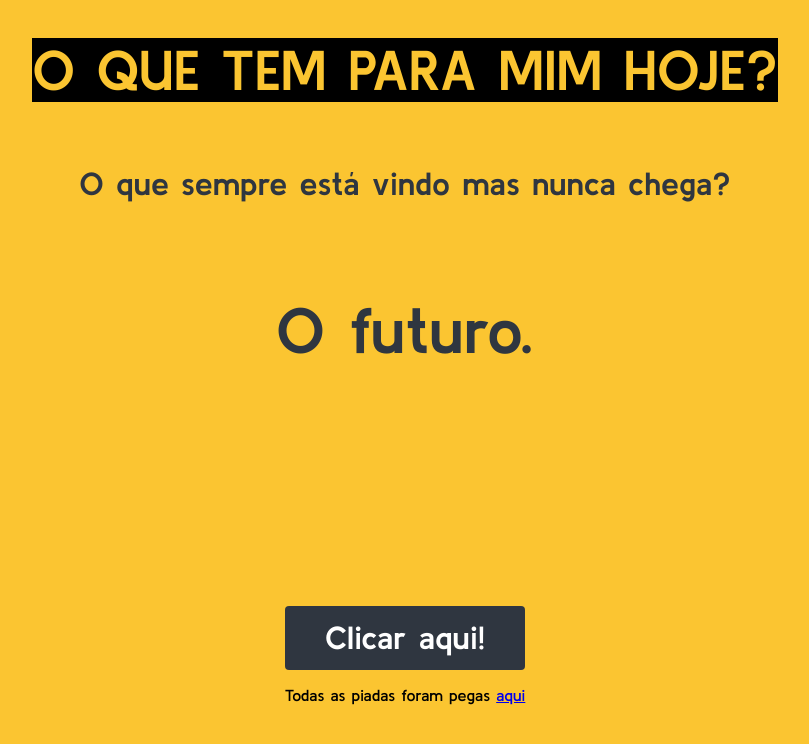
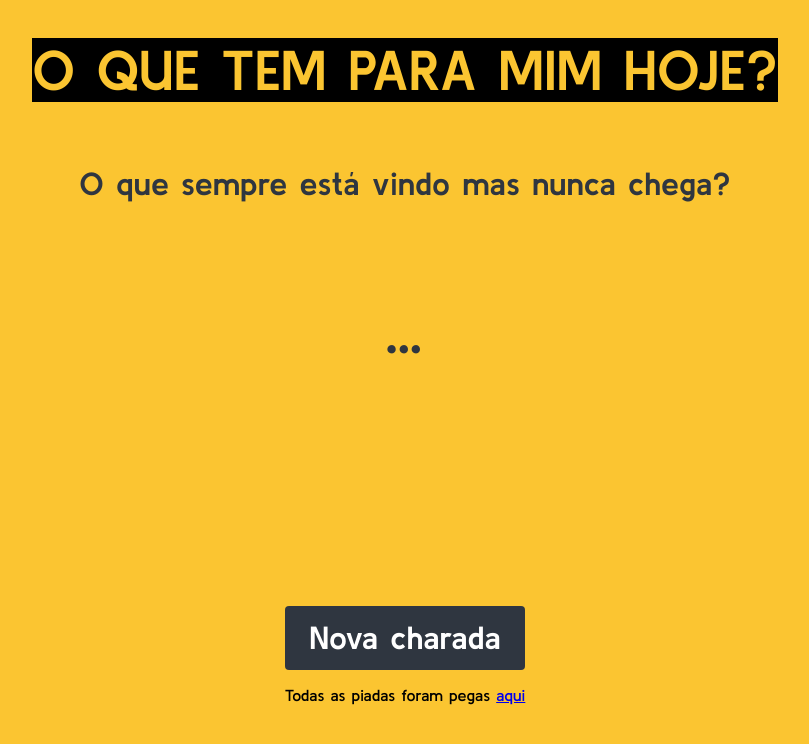
Before and after one commit to nicolaswalcker/cahardas-aleatorias, a website: page index.html in a window 1280 px wide. Both pictures are taken after a click on the element 640 px from the left and 637 px from the top of the page. Shown: the whole page, without its empty margins (235-1044 px from the left). Drawn offline with nearby package versions, Linux system fonts and the light colour scheme.

Commit message:
feat/fix: cria funcao p/ limpar tela/ajusta botao

```diff
--- a/index.html
+++ b/index.html
@@ -18,13 +18,13 @@
     <main>
       <h1 class="c-title u-uppercase">O que tem para mim hoje?</h1>
       <section class="l-section">
-        <h2 class="c-question js-question"></h2>
-        <p class="c-answer js-answer"></p>
+        <h2 class="c-question js-question">...</h2>
+        <p class="c-answer js-answer">...</p>
       </section>
     </main>
     <footer>
-      <div class="c-button js-button" onclick="clickButton()">
-        <p class="c-button__text">Clicar aqui!</p>
+      <div class="c-button js-button">
+        <p class="c-button__text">Nova charada</p>
         <div class="c-button__background"></div>
       </div>
       <p>Todas as piadas foram pegas <a target="_blank" href="https://www.osvigaristas.com.br/charadas/">aqui</a></p></footer>
--- a/main.js
+++ b/main.js
@@ -1,25 +1,46 @@
 const button = document.querySelector(".js-button");
 const question = document.querySelector(".js-question");
 const answer = document.querySelector(".js-answer");
+var activeRiddle;
+var timer, timer2;
 
 const showData = (result) => {
-  let randomRiddleIndex = Math.floor(Math.random() * result.piadas.length);
-  let activeRiddle = result.piadas[randomRiddleIndex];
+  clearTimeout(timer);
+  let randomRiddleIndex;
+  do {
+    randomRiddleIndex = Math.floor(Math.random() * result.piadas.length);
+  } while (randomRiddleIndex === activeRiddle);
+
+  activeRiddle = result.piadas[randomRiddleIndex];
 
   for (const campo in result) {
     let riddleQuestion = activeRiddle[0];
     let riddleAnswer = activeRiddle[1];
 
     question.innerHTML = riddleQuestion;
-    answer.innerHTML = riddleAnswer;
+    answer.innerHTML = `
+    <span>.</span><span>.</span><span>.</span>
+    `;
+    timer = setTimeout(() => {
+      answer.innerHTML = riddleAnswer;
+      answer.classList.add("u-transition-append");
+    }, 3000);
   }
+  clearDisplay();
 };
 
-const removeClass = ()=>{
+const removeClass = () => {
   setTimeout(() => {
-    question.classList.remove('u-transition');
-    answer.classList.remove('u-transition');
+    question.classList.remove("u-transition-append");
+    answer.classList.remove("u-transition-append");
   }, 400);
+};
+
+const clearDisplay = ()=>{
+  timer2 = setTimeout(() => {
+    question.innerHTML = "...";
+    answer.innerHTML = "...";
+  }, 10000)
 }
 
 button.addEventListener("click", (e) => {
@@ -29,7 +50,8 @@ button.addEventListener("click", (e) => {
     })
     .catch((e) => console.error(e.message));
 
-    question.classList.add('u-transition');
-    answer.classList.add('u-transition');
-    removeClass();
+  question.classList.add("u-transition-append");
+  clearTimeout(timer2);
+  removeClass();
+
 });
--- a/styles/style.scss
+++ b/styles/style.scss
@@ -102,9 +102,13 @@ footer{
   pointer-events: none;
 }
 
-.u-transition{
+.u-transition-append{
   animation: append-animate .3s ease;
 }
+.u-transition-remove{
+  animation: remove-animate .3s ease;
+}
+
 .u-uppercase{
   text-transform: uppercase;
 }
@@ -122,6 +126,17 @@ footer{
 	}
 }
 
+@keyframes remove-animate {
+	from {
+		transform: scale(1);
+		opacity: 1;
+	}
+	to {
+		transform: scale(0);
+		opacity: 0;
+	}
+}
+
 @media (max-width:767px) {
   .c-title{
     font-size: 2rem;
```
Also changed, not shown: styles/style.css, 1 other file.
